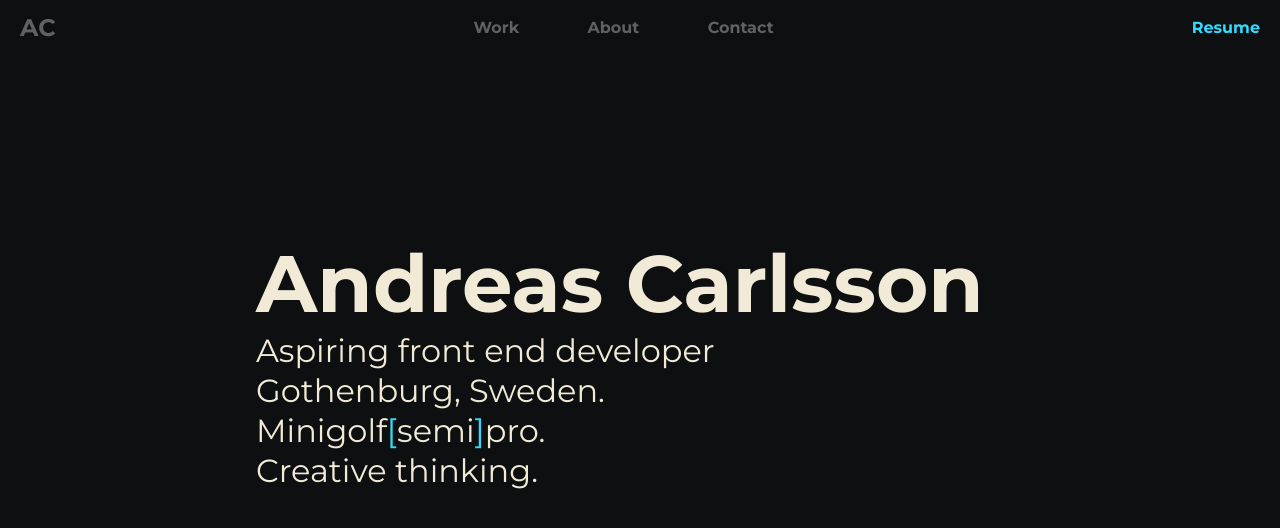
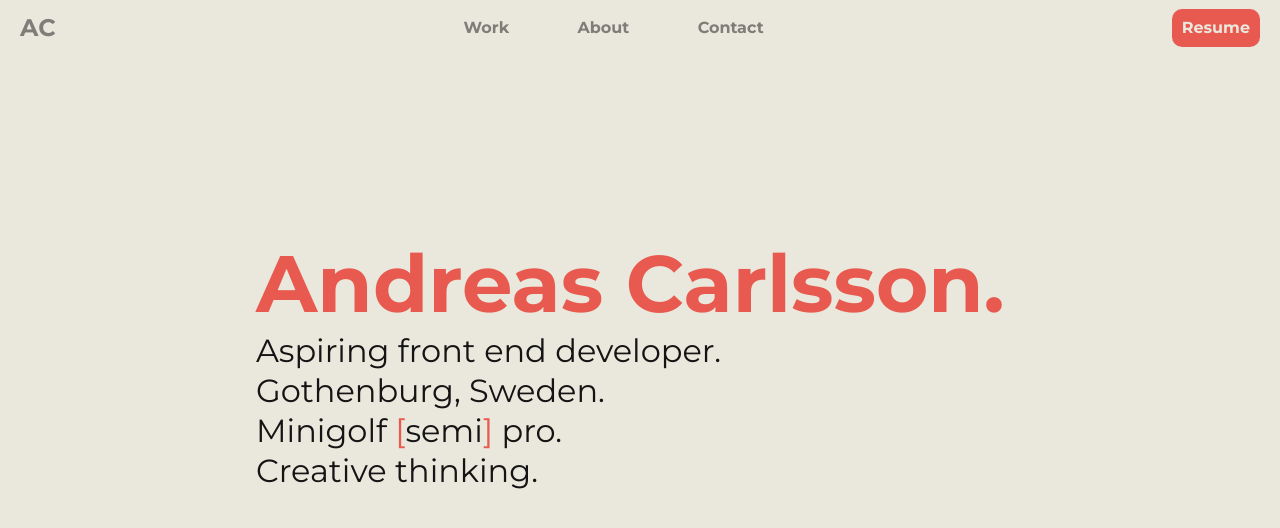
Before and after one commit to AndyCarlsson/portfolio, a React (Create React App) app: page / in a window 1280 px wide. Shown: the top 528 px of the page. Built offline with nearby package versions, Linux system fonts and the light colour scheme.

Commit message:
Updated color theme

```diff
--- a/src/components/Navigation/styles/NavigationStyles.js
+++ b/src/components/Navigation/styles/NavigationStyles.js
@@ -29,21 +29,22 @@ export const NavA = styled.a`
   text-decoration: none;
   border: none;
   font-weight: 700;
-  color: #616161;
-  &:hover {
-    color: #ff37cb;
-    transition: color 0.3s;
-  }
-
-  &:visited {
-    text-decoration: none;
+  /* color: #141414; */
+  color: rgba(20, 20, 20, 0.5);
+  border-bottom: transparent solid 2px;
+  transition: all 0.3s;
+  :hover {
+    border-bottom: #e85a4f solid 2px;
+    color: rgba(20, 20, 20, 1);
   }
 `;
 
 export const Button = styled.button`
-  color: #31dbff;
   font-weight: 700;
-  background-color: transparent;
+  padding: 10px;
+  border-radius: 10px;
+  color: #eae7dc;
+  background-color: #e85a4f;
   border: none;
   cursor: pointer;
 `;
--- a/src/components/Start/Start.js
+++ b/src/components/Start/Start.js
@@ -5,13 +5,12 @@ function Start() {
   return (
     <Container>
       <TextContainer>
-        <Title>Andreas Carlsson</Title>
-        <Description>Aspiring front end developer</Description>
+        <Title>Andreas Carlsson.</Title>
+        <Description>Aspiring front end developer.</Description>
         <Description>Gothenburg, Sweden.</Description>
         <Description>
-          Minigolf<Span>[</Span>semi<Span>]</Span>pro.
+          Minigolf<Span> [</Span>semi<Span>] </Span>pro.
         </Description>
-
         <Description>Creative thinking.</Description>
       </TextContainer>
     </Container>
--- a/src/components/Start/styles/StartStyles.js
+++ b/src/components/Start/styles/StartStyles.js
@@ -20,6 +20,7 @@ export const TextContainer = styled.div`
 export const Title = styled.h1`
   font-weight: bold;
   font-size: 5rem;
+  color: #e85a4f;
   padding: 0;
   margin: 0;
 `;
@@ -30,5 +31,5 @@ export const Description = styled.p`
 `;
 
 export const Span = styled.span`
-  color: #31dbff;
+  color: #e85a4f;
 `;
--- a/src/global-styles.js
+++ b/src/global-styles.js
@@ -10,8 +10,8 @@ export const GlobalStyles = createGlobalStyle`
 html,
 body {
   font-family: 'Montserrat', sans-serif;
-  color: #f0ead6;
-  background-color: #0d0f11;
+  color: #141414;
+  background-color: #EAE7DC;
   font-size: 16px;
   min-height: 100vh;
   width: 100%;
```
